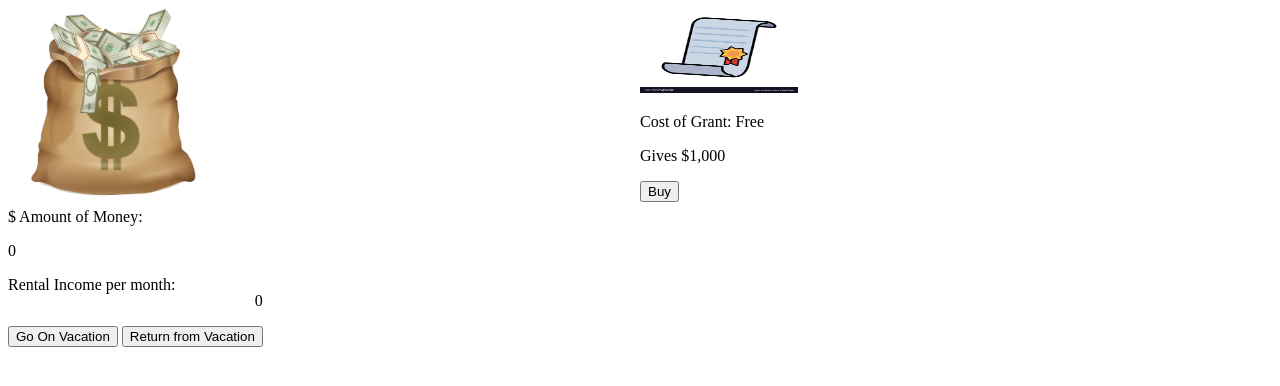
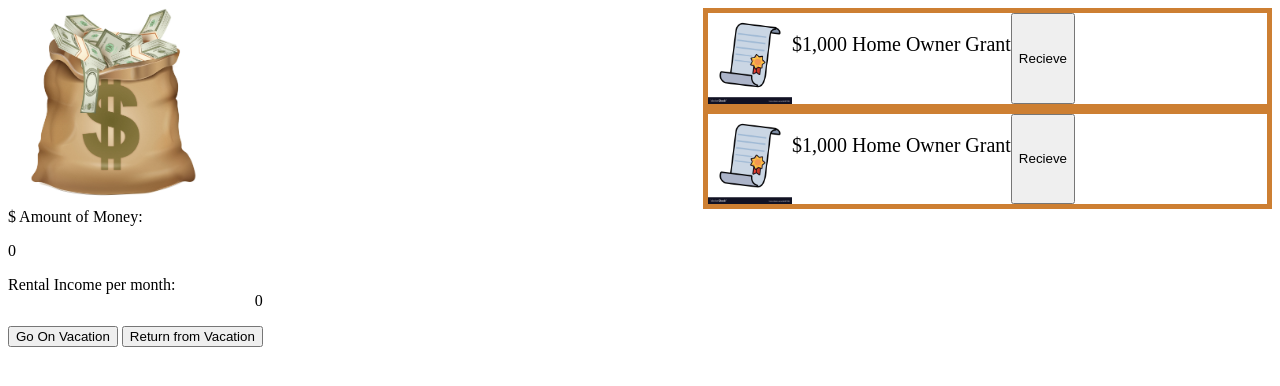
Before and after one commit to AGuyNamedDJ/Real-Estate-Clicker-Game, a website: page index.html in a window 1280 px wide. Drawn offline with Linux system fonts and the light colour scheme.

Commit message:
renaming and updating files.

```diff
--- a/index.html
+++ b/index.html
@@ -37,19 +37,44 @@
         <p id="passive-resources-generated-total">0</p>
       </div>
 
-      <!-- Button -->
+      <!-- Buttons -->
       <div id="bttn-container">
         <button id="go-on-vacation-bttn">Go On Vacation</button>
         <button id="return-from-vacation-bttn">Return from Vacation</button>
       </div>
     </div>
 
-    <!-- Producers -->
-    <div style="width: 50%" id="real-estate-producers-container">
-      <img style="width: 25%; height: 25%" src="money-grant.jpg" />
-      <p>Cost of Grant: Free</p>
-      <p>Gives $1,000</p>
-      <button id="money-grant-button">Buy</button>
+    <!-- RE Property's Container -->
+    <div style="width: 45%" id="real-estate-property-container">
+      <!-- Home Owner Grant -->
+      <div
+        style="
+          border: 5px solid rgb(205, 127, 50);
+          display: flex;
+          flex-direction: row;
+          font-size: 20px;
+        "
+        id="home-grant"
+      >
+        <img style="width: 15%; height: 15%" src="money-grant.jpg" />
+        <p>$1,000 Home Owner Grant</p>
+        <button id="home-grant-bttn">Recieve</button>
+      </div>
+
+      <!-- Abandoned House -->
+      <div
+        style="
+          border: 5px solid rgb(205, 127, 50);
+          display: flex;
+          flex-direction: row;
+          font-size: 20px;
+        "
+        id="home-grant"
+      >
+        <img style="width: 15%; height: 15%" src="money-grant.jpg" />
+        <p>$1,000 Home Owner Grant</p>
+        <button id="home-grant-bttn">Recieve</button>
+      </div>
     </div>
 
     <!-- End of Page -->
```
Also changed, not shown: 100-unit-highrise.jpg (renamed from sabelskaya180400446.jpg), 20-unit-lowrise.jpeg (renamed from 22396340_0_3YIyeV_p.jpeg), 300-unit-skyscraper.png (renamed from skyscraper-5890269__340.png), 50-unit-midrise.jpg (renamed from multifamily-white-background.jpg), abandoned-2-unit.jpeg (renamed from images.jpeg), abandoned-house.jpeg (renamed from Unknown.jpeg).
